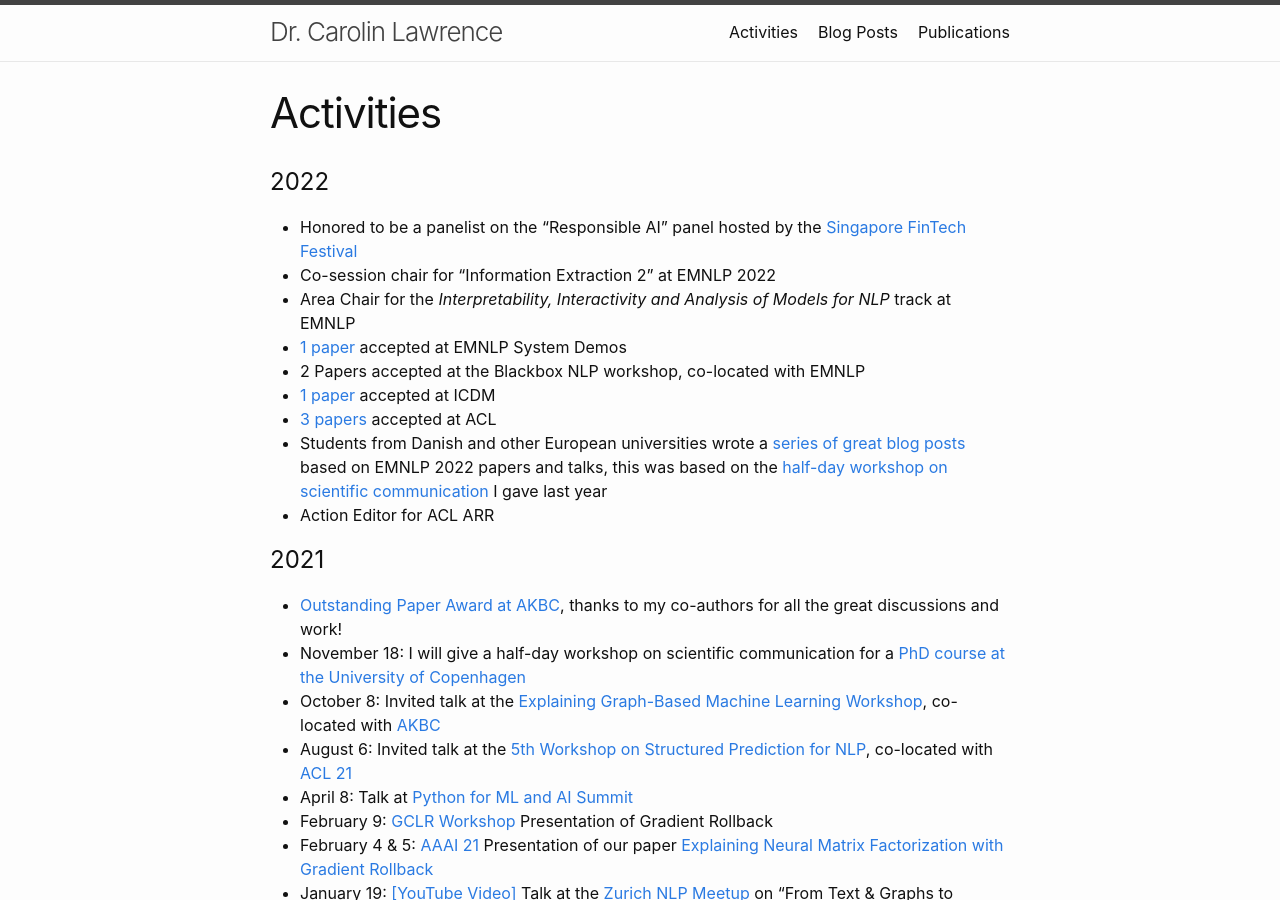
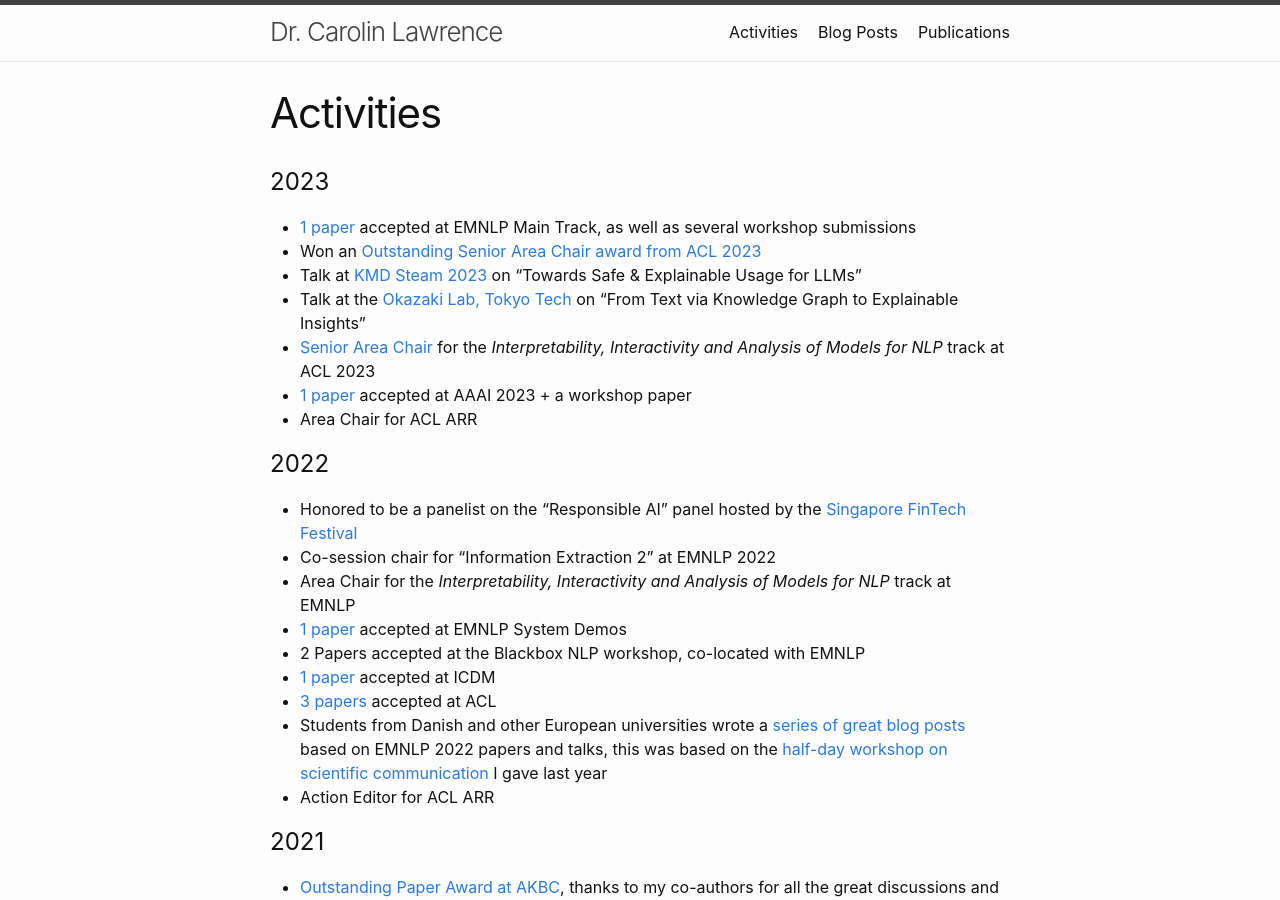
Before and after one commit to carolinlawrence/carolinlawrence.github.io, a Jekyll site: the page built from activities.markdown, in a window 1280 px wide and 900 px high. Built offline with Jekyll 4.4.1, drawn with Linux system fonts in a browser that asks for light colours.

Commit message:
Update activities.markdown

```diff
--- a/activities.markdown
+++ b/activities.markdown
@@ -3,6 +3,14 @@ layout: page
 title: Activities
 permalink: /activities/
 ---
+# 2023
+* <a href="publications/">1 paper</a> accepted at EMNLP Main Track, as well as several workshop submissions
+* Won an <a href="https://2023.aclweb.org/program/best_reviewers/">Outstanding Senior Area Chair award from ACL 2023<a/>
+* Talk at <a href="https://event.kmd.dk/kmdsteam23/">KMD Steam 2023</a> on "Towards Safe & Explainable Usage for LLMs"
+* Talk at the <a href="https://www.nlp.c.titech.ac.jp/news/2023/04/21/aitech.en.html">Okazaki Lab, Tokyo Tech</a> on "From Text via Knowledge Graph to Explainable Insights"
+* <a href="https://2023.aclweb.org/committees/program/">Senior Area Chair</a> for the <i>Interpretability, Interactivity and Analysis of Models for NLP</i> track at ACL 2023
+* <a href="publications/">1 paper</a> accepted at AAAI 2023 +  a workshop paper
+* Area Chair for ACL ARR
 
 # 2022
 * Honored to be a panelist on the "Responsible AI" panel hosted by the <a href="https://www.fintechfestival.sg/">Singapore FinTech Festival</a>
```
